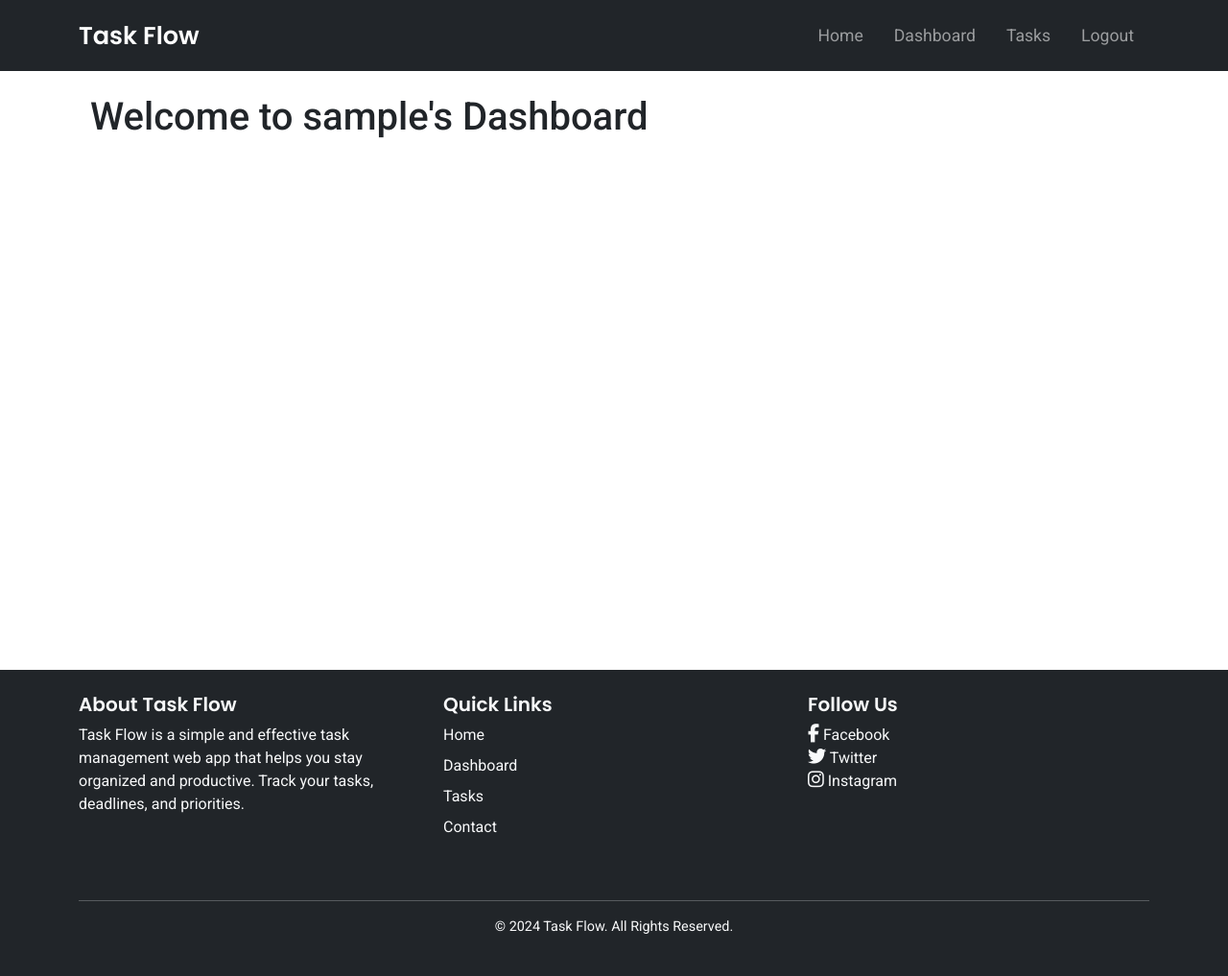
After one commit to MFS4711/Task-FLow, a Django app: page /1/dashboard/ in a window 1280 px wide. The commit adds this page. Shown: the whole page at 96% size. Run offline with Django 4.2, Linux system fonts and the light colour scheme; a user stored in the database is signed in; tables that the repository leaves empty hold one stand-in row (values such as "Sample post"); some libraries are stand-ins or nearby versions.

Commit message:
Create dashboard.html and basic view - connect url and ensure unique user's dashborad shows and others cnanot access it - attempt to add redirect after url unsuccessful - revisit later as not priority

```diff
--- a/task_dashboard/apps.py
+++ b/task_dashboard/apps.py
@@ -4,3 +4,7 @@ from django.apps import AppConfig
 class TaskDashboardConfig(AppConfig):
     default_auto_field = 'django.db.models.BigAutoField'
     name = 'task_dashboard'
+
+    def ready(self):
+        # Import and connect the signals when the app is ready
+        import task_dashboard.signals
--- /dev/null
+++ b/task_dashboard/templates/task_dashboard/dashboard.html
@@ -0,0 +1,9 @@
+{% extends "base.html" %}
+
+{% block content %}
+
+<div class="container">
+    <h1>Welcome to {{ user.username }}'s Dashboard</h1>
+</div>
+
+{% endblock %}
--- a/task_dashboard/urls.py
+++ b/task_dashboard/urls.py
@@ -20,4 +20,5 @@ from django.urls import path
 
 urlpatterns = [
     path('', views.homepage, name='home'),
+    path('<int:user_id>/dashboard/', views.dashboard, name='dashboard'),
 ]
--- a/task_dashboard/views.py
+++ b/task_dashboard/views.py
@@ -1,8 +1,29 @@
-from django.shortcuts import render
-from django.http import HttpResponse
+from django.shortcuts import render, get_object_or_404
+from django.contrib.auth.models import User
+from .models import Task
+from django.http import Http404
 
 # Create your views here.
 
 def homepage(request):
 
     return render(request, "task_dashboard/index.html")
+
+
+def dashboard(request, user_id):
+
+    # Fetch the user by user_id
+    user = get_object_or_404(User, id=user_id)
+
+    # Ensure that the logged-in user can only view their own dashboard
+    if user != request.user:
+        # Raise 404 if the logged-in user tries to access another user's dashboard
+        raise Http404("You do not have permission to view this page.")
+
+    # Context to pass to the template
+    context = {
+        "user": user,
+    }
+
+    # Render the dashboard page for the specific user
+    return render(request, "task_dashboard/dashboard.html", context)
--- a/templates/base.html
+++ b/templates/base.html
@@ -1,6 +1,7 @@
 {% load static %}
 
 {% url 'home' as home_url %}
+{% url 'dashboard' as dashboard_url %}
 {% url 'account_login' as login_url %}
 {% url 'account_signup' as signup_url %}
 {% url 'account_logout' as logout_url %}
@@ -42,7 +43,8 @@
                         {% if user.is_authenticated %}
                         <!-- Authenticated User Links -->
                         <li class="nav-item">
-                            <a class="nav-link" href="#">Dashboard</a>
+                            <a class="nav-link {% if request.path == dashboard_url %}active"
+                                aria-current="page{% endif %}" href="{% url 'dashboard' user.id %}">Dashboard</a>
                         </li>
                         <li class="nav-item">
                             <a class="nav-link" href="#">Tasks</a>
```
Also changed, not shown: task_dashboard/signals.py (added, +13 -0 lines).
